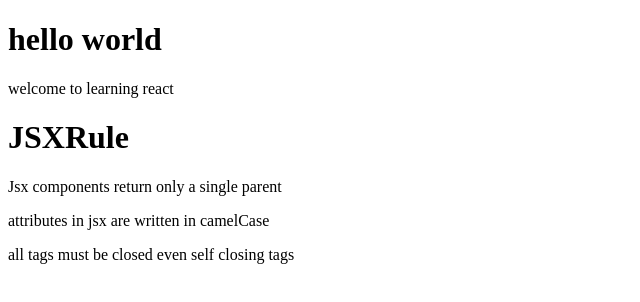
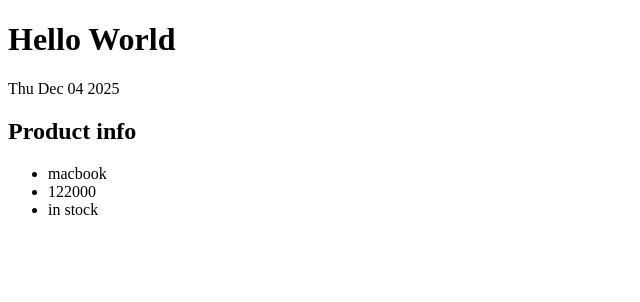
Before and after one commit to iom-future/react-for-beginners1, a React (Vite) app: page / in a window 1280 px wide. Shown: the top 302 px of the page, without its empty margins (0-640 px from the left). Built offline with nearby package versions, Linux system fonts and the light colour scheme.

Commit message:
learn expressions in jsx

```diff
--- a/src/App.jsx
+++ b/src/App.jsx
@@ -6,10 +6,11 @@
 import Footer from "./components/Footer.jsx"
 import WelcomeMessage from "./components/WelcomeMessage.jsx"
 import JSXRule from "./components/JSXRule.jsx"
+import ProductInfo from "./components/ProductInfo.jsx"
 function App() {
     return(<div>
-     <WelcomeMessage/>
-     <JSXRule />
+     <Greet/>
+     <ProductInfo />
     </div>);
 }
 
--- a/src/components/Greet.jsx
+++ b/src/components/Greet.jsx
@@ -1,5 +1,13 @@
 function Greet() {
-    return <h1>hello world</h1>
+    let greeting="Hello World";
+    let date = new Date();
+    return (
+        <div>
+             <h1>{greeting}</h1>
+             <p>{date.toDateString()}</p>
+        </div>
+
+    );
 }
 
 export default Greet
--- /dev/null
+++ b/src/components/ProductInfo.jsx
@@ -0,0 +1,20 @@
+let ProductInfo = ()=>{
+    let product={
+        name: "macbook",
+        price: 122000,
+        avaliability:"in stock"
+
+    }
+    return (
+        <div>
+            <h2>Product info</h2>
+            <ul>
+               <li>{product.name}</li>
+               <li>{product.price}</li>
+               <li>{product.avaliability}</li>
+            </ul>
+        </div>
+    )
+}
+
+export default ProductInfo
```
